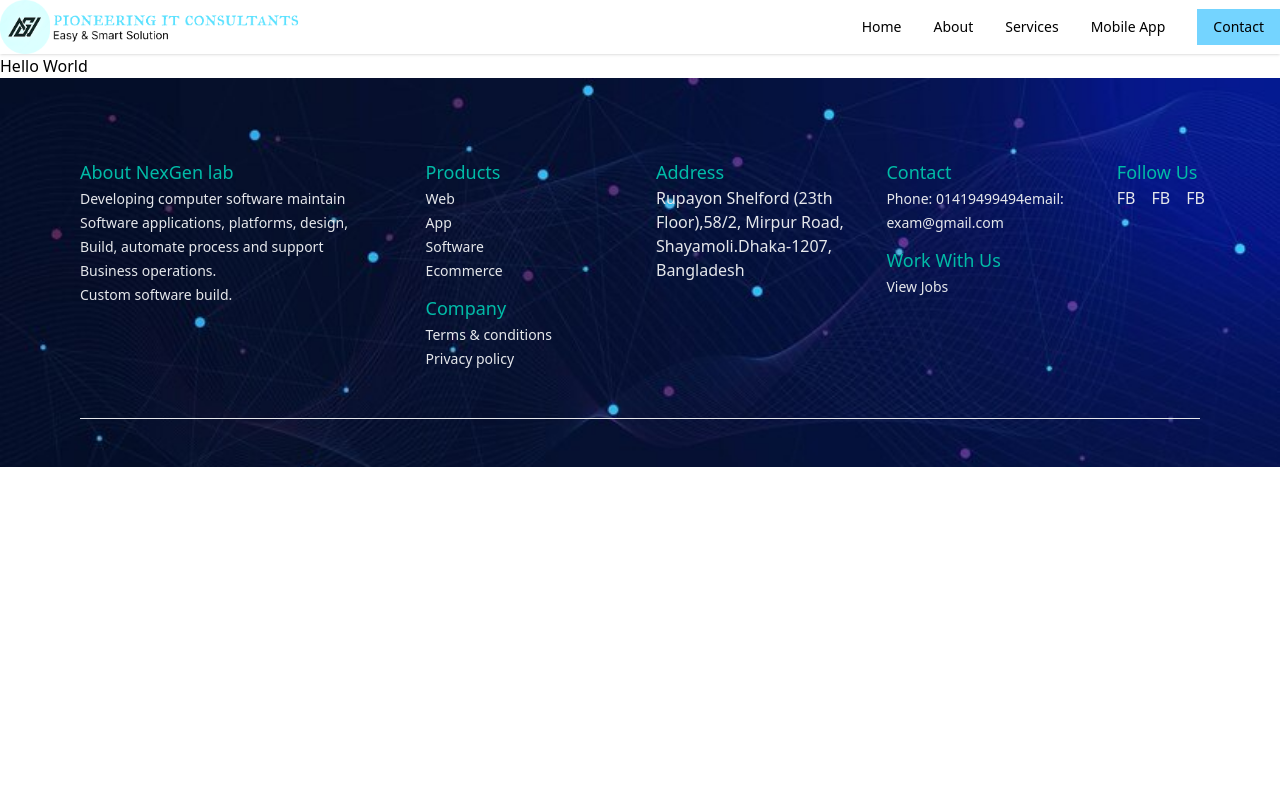
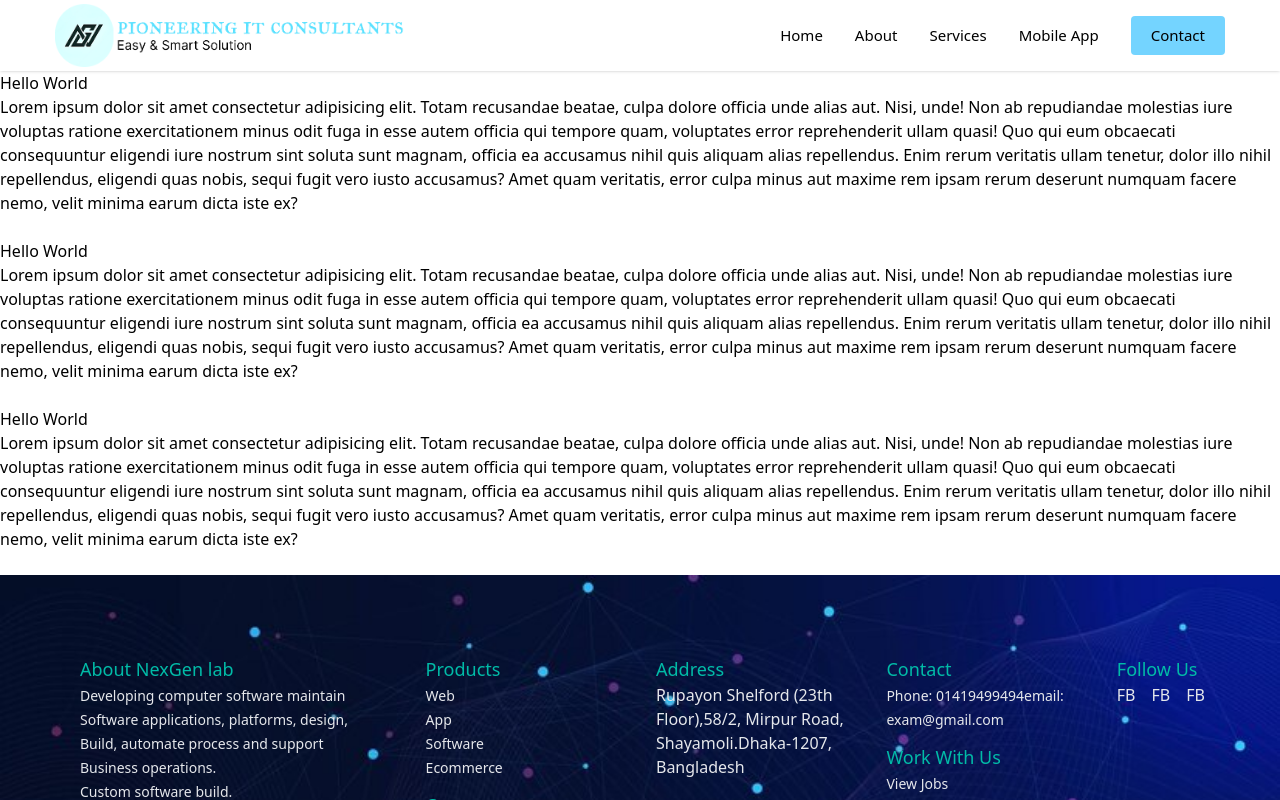
Before and after one commit to PioneeringItConsultants/PioneeringITWeb, a Next.js app: page / in a window 1280 px wide. Shown: the top 800 px of the page. Built offline with nearby package versions, Linux system fonts and the light colour scheme.

Commit message:
update header

```diff
--- a/src/app/globals.css
+++ b/src/app/globals.css
@@ -1 +1,15 @@
 @import "tailwindcss";
+
+
+.container{
+  max-width: 1170px;
+  margin: auto
+}
+
+.text-primary{
+  color: aqua;
+}
+
+.bg-primary{
+  background-color: aqua;
+}
--- a/src/app/page.tsx
+++ b/src/app/page.tsx
@@ -3,6 +3,14 @@ export default function Home() {
   return (
     <>
         <h2>Hello World</h2>
+        Lorem ipsum dolor sit amet consectetur adipisicing elit. Totam recusandae beatae, culpa dolore officia unde alias aut. Nisi, unde! Non ab repudiandae molestias iure voluptas ratione exercitationem minus odit fuga in esse autem officia qui tempore quam, voluptates error reprehenderit ullam quasi! Quo qui eum obcaecati consequuntur eligendi iure nostrum sint soluta sunt magnam, officia ea accusamus nihil quis aliquam alias repellendus. Enim rerum veritatis ullam tenetur, dolor illo nihil repellendus, eligendi quas nobis, sequi fugit vero iusto accusamus? Amet quam veritatis, error culpa minus aut maxime rem ipsam rerum deserunt numquam facere nemo, velit minima earum dicta iste ex?
+        <br /><br />
+        <h2>Hello World</h2>
+        Lorem ipsum dolor sit amet consectetur adipisicing elit. Totam recusandae beatae, culpa dolore officia unde alias aut. Nisi, unde! Non ab repudiandae molestias iure voluptas ratione exercitationem minus odit fuga in esse autem officia qui tempore quam, voluptates error reprehenderit ullam quasi! Quo qui eum obcaecati consequuntur eligendi iure nostrum sint soluta sunt magnam, officia ea accusamus nihil quis aliquam alias repellendus. Enim rerum veritatis ullam tenetur, dolor illo nihil repellendus, eligendi quas nobis, sequi fugit vero iusto accusamus? Amet quam veritatis, error culpa minus aut maxime rem ipsam rerum deserunt numquam facere nemo, velit minima earum dicta iste ex?
+        <br /><br />
+        <h2>Hello World</h2>
+        Lorem ipsum dolor sit amet consectetur adipisicing elit. Totam recusandae beatae, culpa dolore officia unde alias aut. Nisi, unde! Non ab repudiandae molestias iure voluptas ratione exercitationem minus odit fuga in esse autem officia qui tempore quam, voluptates error reprehenderit ullam quasi! Quo qui eum obcaecati consequuntur eligendi iure nostrum sint soluta sunt magnam, officia ea accusamus nihil quis aliquam alias repellendus. Enim rerum veritatis ullam tenetur, dolor illo nihil repellendus, eligendi quas nobis, sequi fugit vero iusto accusamus? Amet quam veritatis, error culpa minus aut maxime rem ipsam rerum deserunt numquam facere nemo, velit minima earum dicta iste ex?
+        <br /><br />
     </>
   )
 }
--- a/src/components/Header.tsx
+++ b/src/components/Header.tsx
@@ -1,50 +1,27 @@
 import Image from "next/image";
 import Logo from '../../public/images/header/logo.png'
 import Link from "next/link";
+import MobileMenu from "./MobileMenu";
+import NavMenuLinks from "./NavMenuLinks";
 
 const Header = () => {
-    const pages = [
-        {
-            "name": "Home",
-            "link": "/"
-        },
-        {
-            "name": "About",
-            "link": "/about"
-        },
-        {
-            "name": "Services",
-            "link": "/services"
-        },
-        {
-            "name": "Mobile App",
-            "link": "/mobile-app"
-        }
-    ]
 
   return (
     <>
-      <nav className="shadow">
+      <nav className="shadow py-1 sticky top-0 bg-white/95">
         <div className="container flex justify-between items-center">
             {/* Logo  */}
             <Link href={'/'}>
-                <Image src={Logo} width={300} height={50} alt="logo"/>
+                <Image src={Logo} width={350} height={50} alt="logo"/>
             </Link>
 
-            {/* Nav Links  */}
-            <ul className="hidden md:flex flex-wrap items-center gap-8 text-sm">
-                {
-                    pages.map((item, i)=>
-                        <li key={i}>
-                            <Link href={item.link}>{item.name}</Link>
-                        </li>
-                    )
-                }
-                <Link href={'/contact'}>
-                  <button className="px-4 py-2 bg-sky-300 cursor-pointer">Contact</button>
-                </Link>
-            </ul>
-            {/* Mobile menu icon  */}
+            {/* Desktop menu  */}
+            <div className="hidden md:block">
+                <NavMenuLinks/>
+            </div>
+
+            {/* Mobile men */}
+            <MobileMenu/>
         </div>
       </nav>
     </>
--- /dev/null
+++ b/src/components/MobileMenu.tsx
@@ -0,0 +1,61 @@
+"use client";
+
+import Logo from '../../public/images/header/logo.png'
+import { useEffect, useState } from "react";
+import NavMenuLinks from "./NavMenuLinks";
+import { IoMenuSharp } from "react-icons/io5";
+import { IoMdClose } from "react-icons/io";
+import Link from "next/link";
+import Image from "next/image";
+
+
+const MobileMenu = () => {
+    const [open, setOpen] = useState<boolean>(false);
+
+    useEffect(() => {
+        document.body.style.overflow = open ? 'hidden' : ''
+        return () => {
+            document.body.style.overflow = ''
+        }
+    },[open])
+
+
+    return (
+        <div className="md:hidden">
+            {/* Menu Toggle */}
+            <button onClick={() => setOpen(true)} className="p-5 text-3xl text-gray-800" aria-label="Open menu">
+                <IoMenuSharp/>
+            </button>
+
+            {/* Overlay */}
+            <div className={`fixed inset-0 bg-black/40 z-40 transition-opacity duration-300 ${
+                open ? 'opacity-100' : 'opacity-0 pointer-events-none'
+            }`}  onClick={() => setOpen(false)} />
+
+
+            {/* Side Menu */}
+            <aside
+                className={`fixed top-0 left-0 h-full w-[80vw] bg-white z-50 shadow-lg transform transition-transform duration-300 ease-in-out ${
+                open ? 'translate-x-0' : '-translate-x-full'
+                }`}
+            >
+                <div className="flex items-center justify-between  p-3 border-b-[1px] border-gray-200">
+                <h2 className="text-lg font-semibold">
+                    <Link href={'/'}>
+                        <Image src={Logo} width={350} height={50} alt="logo"/>
+                    </Link>
+                </h2>
+                <button onClick={() => setOpen(false)} aria-label="Close menu">
+                    <IoMdClose className='text-3xl ml-2'/>
+                </button>
+                </div>
+
+                <div className="p-8">
+                    <NavMenuLinks/>
+                </div>
+            </aside>
+        </div>
+    );
+};
+
+export default MobileMenu;
--- /dev/null
+++ b/src/components/NavMenuLinks.tsx
@@ -0,0 +1,39 @@
+import Link from "next/link";
+
+const NavMenuLinks = () => {
+    const pages = [
+        {
+            "name": "Home",
+            "link": "/"
+        },
+        {
+            "name": "About",
+            "link": "/about"
+        },
+        {
+            "name": "Services",
+            "link": "/services"
+        },
+        {
+            "name": "Mobile App",
+            "link": "/mobile-app"
+        }
+    ]
+
+    return (
+            <ul className="md:flex md:flex-wrap md:items-center gap-8 text-lg md:text-[15px] space-y-5 md:space-y-0 ">
+                {
+                    pages.map((item, i)=>
+                        <li key={i}>
+                            <Link href={item.link}>{item.name}</Link>
+                        </li>
+                    )
+                }
+                <Link href={'/contact'}>
+                  <button className="px-5 py-2 rounded bg-sky-300 cursor-pointer">Contact</button>
+                </Link>
+            </ul>
+    );
+};
+
+export default NavMenuLinks;
```
Also changed, not shown: package.json (+6 -5 lines), 1 other file (tests, documents, lock files or other folders).
